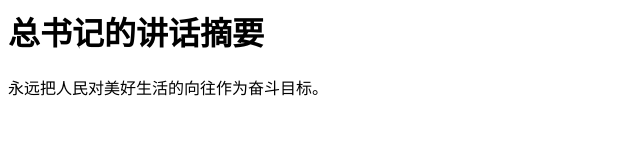
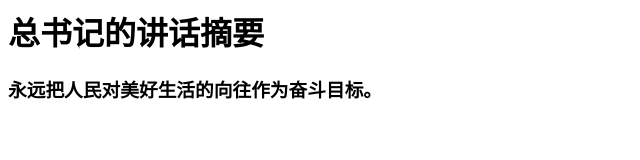
Before and after one commit to zhangqhai/zhangqhai.github.io, a plain HTML site: page index.html in a window 1280 px wide. Shown: the whole page, without its empty margins (0-640 px from the left). Drawn offline with Linux system fonts and the light colour scheme.

Commit message:
update index.html

```diff
--- a/index.html
+++ b/index.html
@@ -1,2 +1,2 @@
 <h1>总书记的讲话摘要</h1>
-<p>永远把人民对美好生活的向往作为奋斗目标。</p>
+<h3>永远把人民对美好生活的向往作为奋斗目标。</h3>
```
